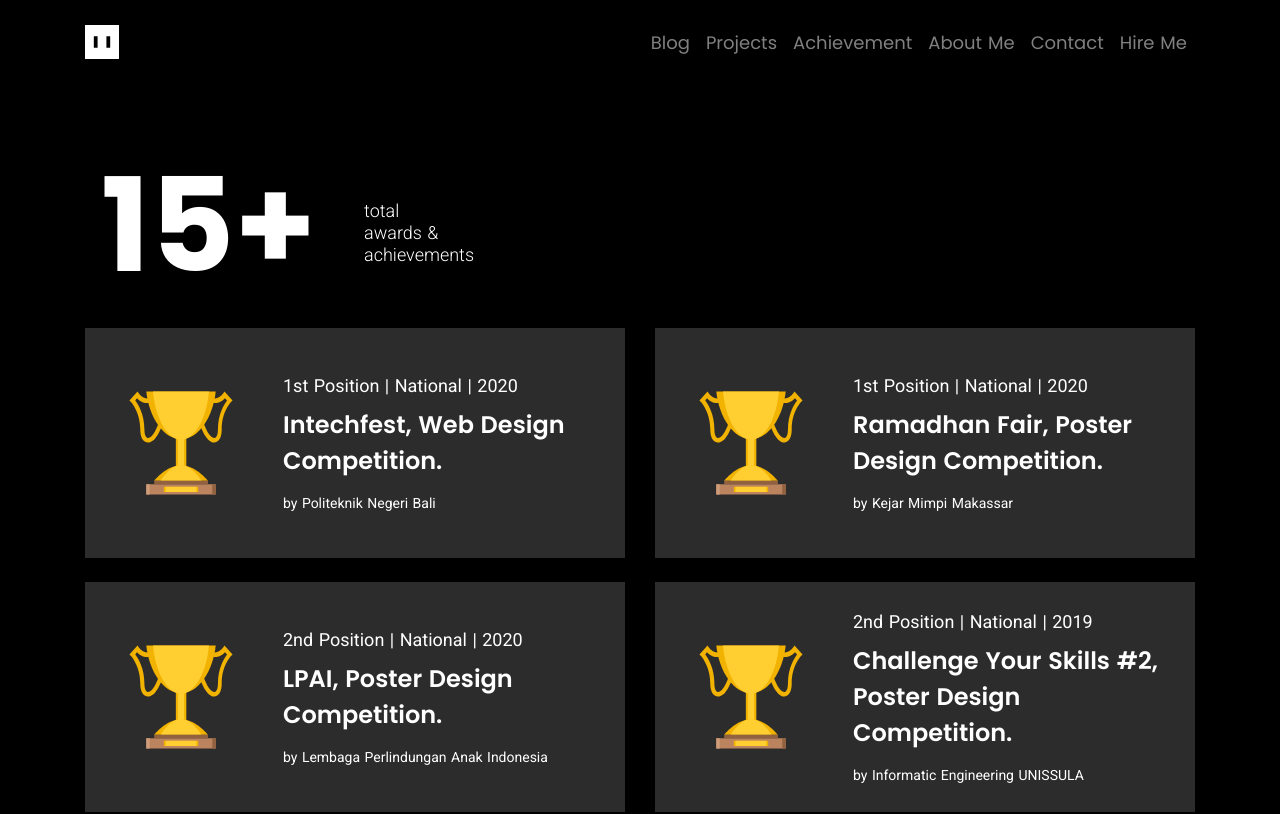
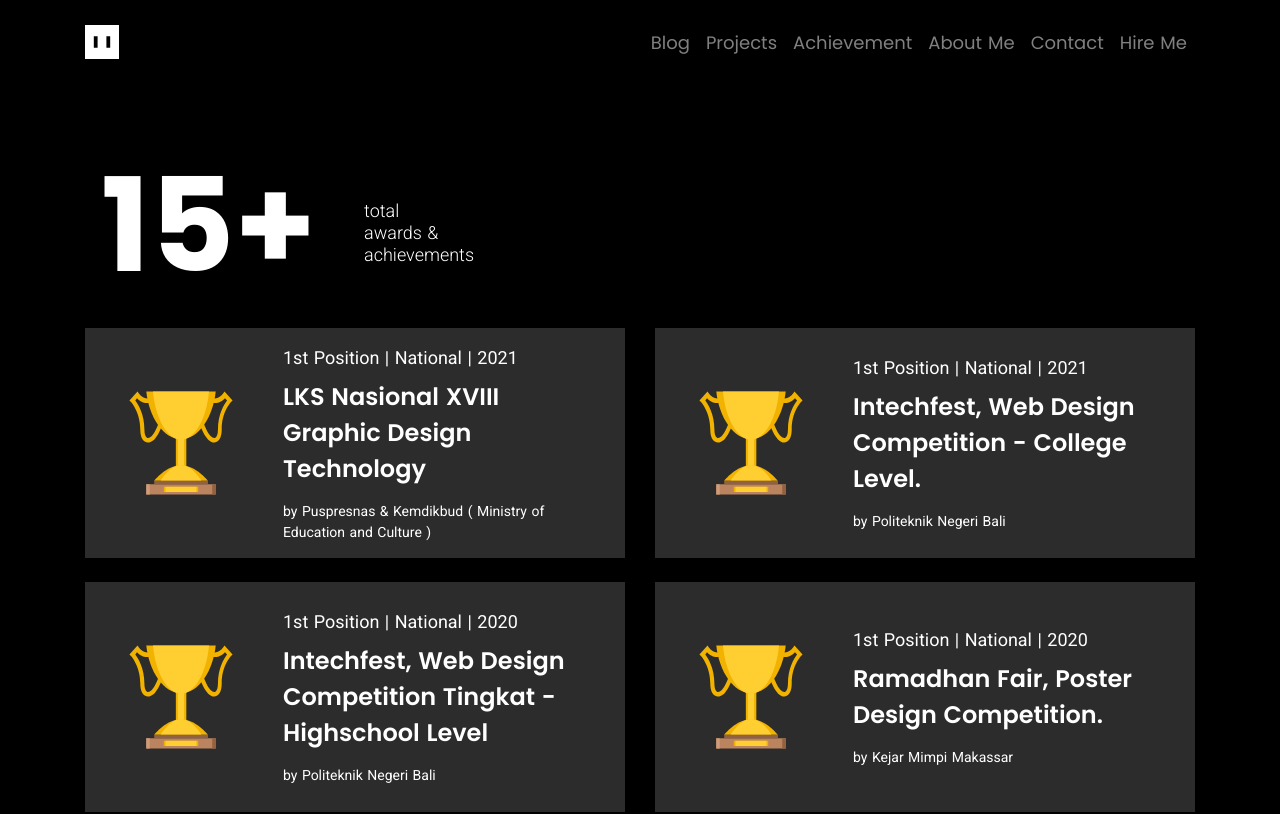
Before and after one commit to mrezkys/mrezkys.com, a Nuxt app: page /achievement in a window 1280 px wide. Shown: the top 814 px of the page. Built offline with nearby package versions, Linux system fonts and the light colour scheme.

Commit message:
Update achievement.vue

```diff
--- a/pages/achievement.vue
+++ b/pages/achievement.vue
@@ -10,7 +10,9 @@
               <p class="title"><br> total <br> awards & <br> achievements</p>
             </div>
             <div class="row mt-3">
-              <AchievementCard position="1st" grade="National" year="2020" by="Politeknik Negeri Bali" title="Intechfest, Web Design Competition."/>
+              <AchievementCard position="1st" grade="National" year="2021" by="Puspresnas & Kemdikbud ( Ministry of Education and Culture )" title="LKS Nasional XVIII Graphic Design Technology"/>
+              <AchievementCard position="1st" grade="National" year="2021" by="Politeknik Negeri Bali" title="Intechfest, Web Design Competition - College Level."/>
+              <AchievementCard position="1st" grade="National" year="2020" by="Politeknik Negeri Bali" title="Intechfest, Web Design Competition Tingkat - Highschool Level"/>
               <AchievementCard position="1st" grade="National" year="2020" by="Kejar Mimpi Makassar" title="Ramadhan Fair, Poster Design Competition."/>
               <AchievementCard position="2nd" grade="National" year="2020" by="Lembaga Perlindungan Anak Indonesia" title="LPAI, Poster Design Competition."/>
               <AchievementCard position="2nd" grade="National" year="2019" by="Informatic Engineering UNISSULA" title="Challenge Your Skills #2, Poster Design Competition."/>
```
